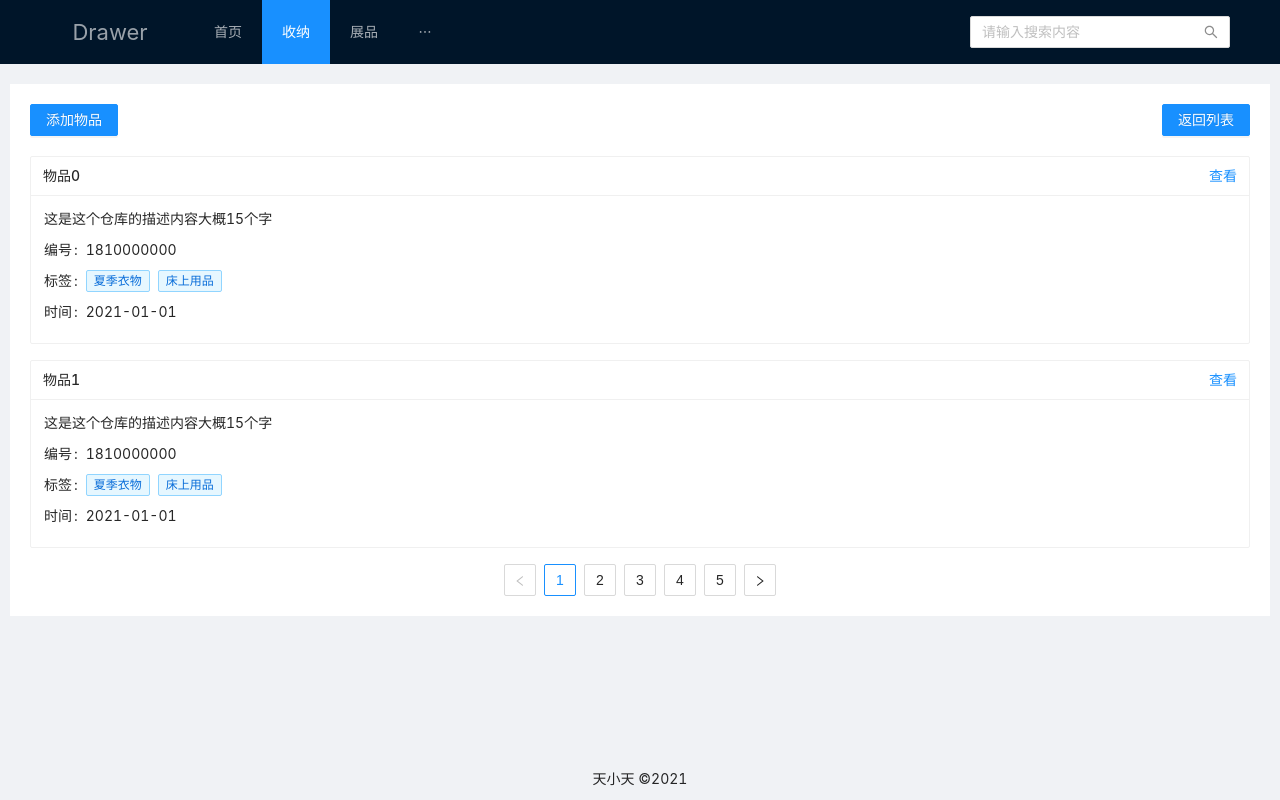
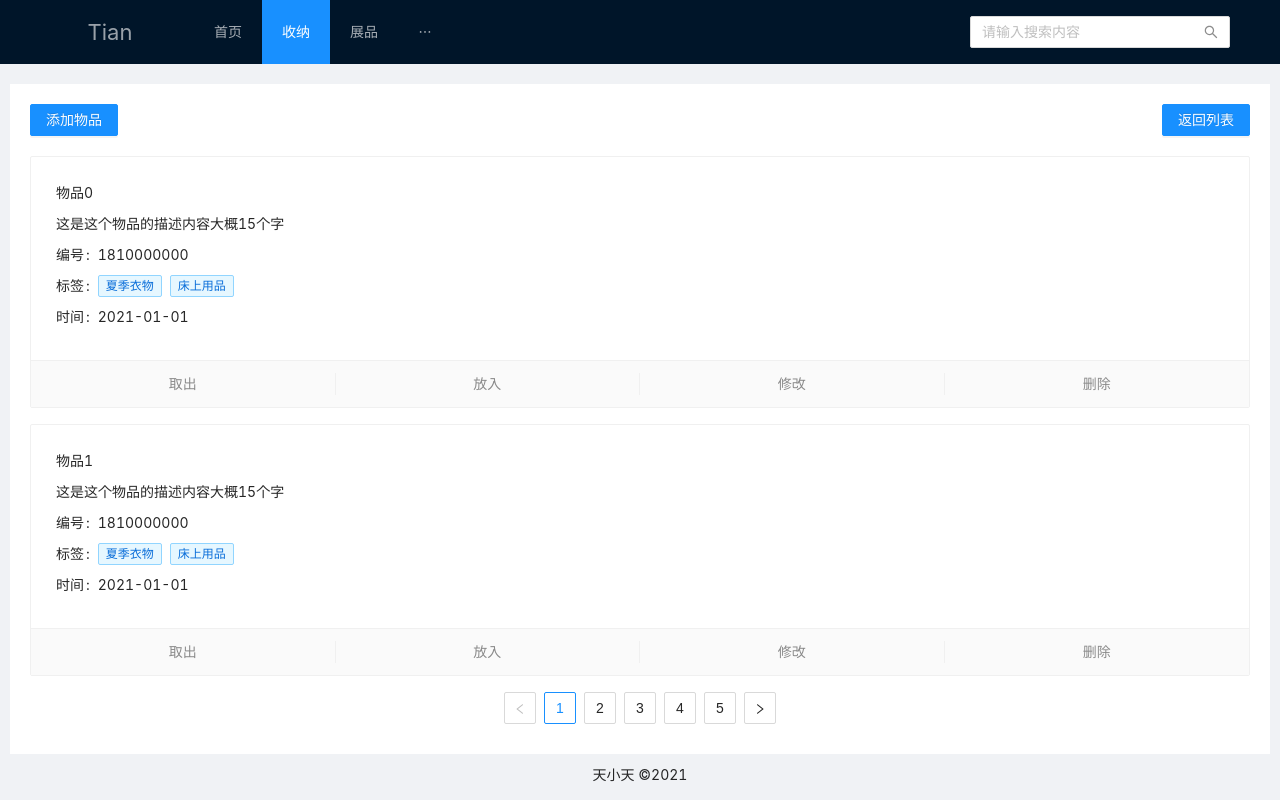
Before and after one commit to jiangzetian/Drawer, a Vue app: page /list/detail in a window 1280 px wide. Built offline with nearby package versions, Linux system fonts and the light colour scheme.

Commit message:
跳转物品卡片样式

```diff
--- a/package.json
+++ b/package.json
@@ -10,6 +10,7 @@
   "dependencies": {
     "ant-design-vue": "^2.0.0-rc.8",
     "core-js": "^3.6.5",
+    "echarts": "^5.0.1",
     "vue": "^3.0.0",
     "vue-class-component": "^8.0.0-0",
     "vue-router": "^4.0.0-0",
--- a/src/layout/index.vue
+++ b/src/layout/index.vue
@@ -1,20 +1,20 @@
 <template>
     <a-layout id="components-layout" class="layout">
         <a-layout-header>
-            <div class="logo">Drawer</div>
+            <div class="logo">Tian</div>
             <menu-template/>
             <section class="search">
                 <a-input-search placeholder="请输入搜索内容"/>
             </section>
         </a-layout-header>
         <a-layout-content style="margin:20px 0 0 0;padding: 0 10px;overflow-y:auto;">
-            <div :style="{ background: '#fff', padding: '20px',minHeight: '300px',}">
+            <div style="background:#fff; padding:20px;min-height: calc(100vh - 130px)">
                 <router-view/>
             </div>
+            <a-layout-footer style="text-align: center;padding: 10px 0;">
+                天小天 ©2021
+            </a-layout-footer>
         </a-layout-content>
-        <a-layout-footer style="text-align: center;padding: 10px 0;">
-            天小天 ©2021
-        </a-layout-footer>
     </a-layout>
 </template>
 <script>
--- a/src/views/About/index.vue
+++ b/src/views/About/index.vue
@@ -24,10 +24,26 @@
             </a-form>
           </a-tab-pane>
           <a-tab-pane key="2" tab="账号设置：">
-            Content of Tab 2 ...
+            <a-form  :wrapperCol="{span:20}">
+              <a-form-item label="手机：">
+                <a-input/>
+              </a-form-item>
+              <a-form-item label="密码：">
+                <a-input/>
+              </a-form-item>
+              <a-form-item>
+                <a-row type="flex" justify="center" :gutter="20">
+                  <a-col :span="12">
+                    <a-button block type="primary">保存</a-button>
+                  </a-col>
+                </a-row>
+              </a-form-item>
+            </a-form>
           </a-tab-pane>
           <a-tab-pane key="3" tab="其他设置：">
-            Content of Tab 3 ...
+            <a-button>房子设置</a-button>
+            <a-button>标签设置</a-button>
+            <a-button>人员设置</a-button>
           </a-tab-pane>
         </a-tabs>
       </a-col>
--- a/src/views/Home/index.vue
+++ b/src/views/Home/index.vue
@@ -1,25 +1,39 @@
 <template>
   <div class="home">
-    <section style="width: 50%">
-    </section>
+    <section id="main" style="width:500px;height: 500px;"></section>
   </div>
 </template>
 
 <script lang="ts">
-  import {ref} from 'vue';
-  import {HomeOutlined} from '@ant-design/icons-vue';
+  import {ref,onMounted} from 'vue';
+  import {} from '@ant-design/icons-vue';
+  import * as echarts from 'echarts';
 
   export default {
     components: {
     },
     setup(){
       const search = ref('');
-      const changeUpload = (e: any) =>{
-        console.log(e)
-      }
+      onMounted(()=>{
+        const myChart = echarts.init(document.getElementById('main') as HTMLElement);
+        myChart.setOption({
+          title: {
+            text: 'ECharts 入门示例'
+          },
+          tooltip: {},
+          xAxis: {
+            data: ['衬衫', '羊毛衫', '雪纺衫', '裤子', '高跟鞋', '袜子']
+          },
+          yAxis: {},
+          series: [{
+            name: '销量',
+            type: 'bar',
+            data: [5, 20, 36, 10, 10, 20]
+          }]
+        });
+      })
       return {
         search,
-        changeUpload
       }
     }
   }
--- a/src/views/List/detail.vue
+++ b/src/views/List/detail.vue
@@ -8,11 +8,20 @@
     <a-list  :grid="{ gutter: 20, xs: 1, sm: 2, md: 3, lg: 4 }"  :data-source="listData">
         <template #renderItem="{ item, index }">
             <a-list-item>
-                <a-card hoverable size="small"  :title="item.title+index">
-                    <template #extra><router-link :to="{path:'/list/detail-things',query:{tid:1}}">查看</router-link></template>
+<!--                <template #extra><router-link :to="{path:'/list/detail-things',query:{tid:1}}">查看</router-link></template>-->
+                <a-card hoverable>
+                    <template class="ant-card-actions" #actions>
+                        <span key="out">取出</span>
+                        <span key="into">放入</span>
+                        <span key="updata">修改</span>
+                        <span key="delete">删除</span>
+                    </template>
                     <a-descriptions :column="1" size="small">
-                        <a-descriptions-item label="">
-                            这是这个仓库的描述内容大概15个字
+                        <a-descriptions-item>
+                            {{item.title+index}}
+                        </a-descriptions-item>
+                        <a-descriptions-item>
+                            这是这个物品的描述内容大概15个字
                         </a-descriptions-item>
                         <a-descriptions-item label="编号">
                             1810000000
@@ -38,7 +47,10 @@
 <script lang="ts">
     import {defineComponent,ref} from 'vue'
     import {useRouter} from "vue-router";
+    // import { MinusOutlined,PlusOutlined,DeleteOutlined } from '@ant-design/icons-vue';
     export default defineComponent({
+        components: {
+        },
         setup(){
             //路由
             const router = useRouter();
```
Also changed, not shown: 1 other file (tests, documents, lock files or other folders).
